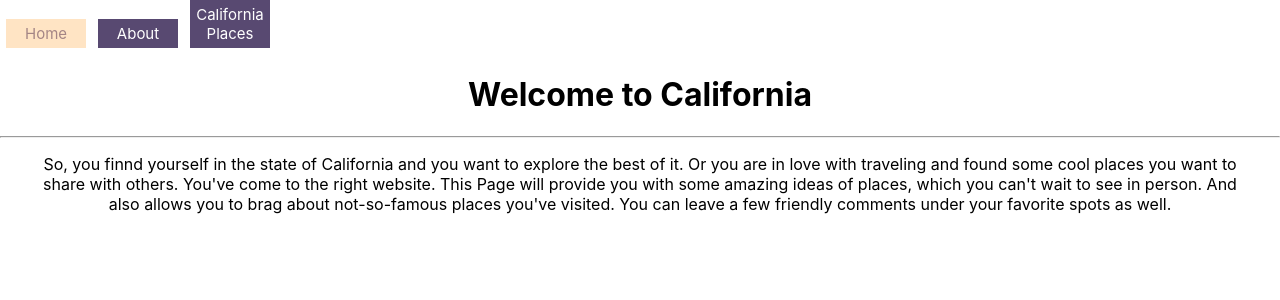
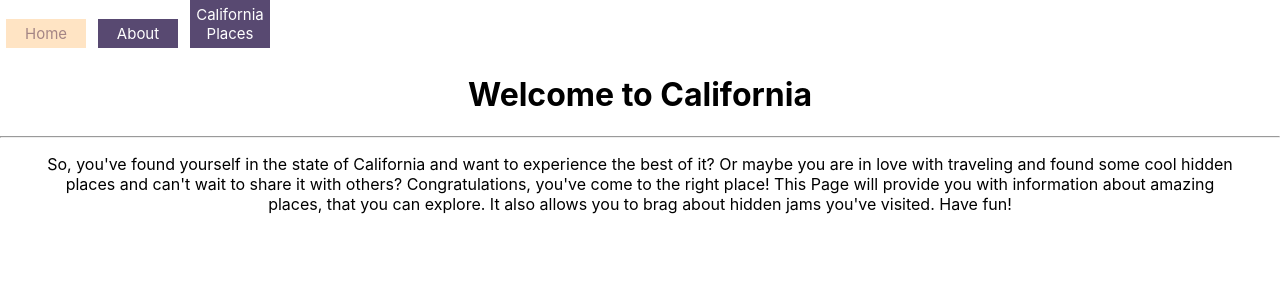
Before and after one commit to LanaKisel/places-to-visit-in-california, a React (Create React App) app: page / in a window 1280 px wide. Shown: the top 300 px of the page. Built offline with nearby package versions, Linux system fonts and the light colour scheme.

Commit message:
edited text from Home.js and About.js

```diff
--- a/db.json
+++ b/db.json
@@ -17,6 +17,12 @@
       "title": "Yosemite National Park",
       "description": "One of California's most formidable natural landscapes, Yosemite National Park features nearly 1,200 square miles of sheer awe: towering waterfalls, millennia-old sequoia trees, striking, daunting cliff faces and some of the most unique rock formations in the United States. But despite its enormous size, most of the tourist activity takes place within the 8-square-mile area of Yosemite Valley. Here you'll find the park's most famous landmarks – Half Dome and El Capitan – as well as excellent hiking trails through the natural monuments.",
       "image": "https://travel.usnews.com/dims4/USNEWS/60c6b8a/2147483647/resize/445x280%5E%3E/crop/445x280/quality/85/?url=https%3A%2F%2Ftravel.usnews.com%2Fimages%2Fgettyimages-599456588_v8Ztsa6.jpg"
+    },
+    {
+      "title": "SF",
+      "description": "",
+      "image": "",
+      "id": 4
     }
   ]
 }
--- a/src/About.js
+++ b/src/About.js
@@ -7,7 +7,7 @@ const About = () => {
         <hr/>
         <br/>
         <br/>
-        <p>Visit California. Our mission is to inspire people to explore this beautiful world. Why California? It's our homeland, which makes it a perfect landmark to start our adventures. We're trying to popularize the idea of traveling that doesn't require fancy hotels, expensive flight tickets or weeks of time of. We want to make exploring beautiful places more commono by raising the awareness of the places that so close in distance to many people. We hope we can inspire people to spend their weekends in nature, fall in love with exploring and fiding unforgettable adventures on the way.</p>
+        <p>Visit California. Our mission is to inspire people to explore this beautiful world. Why did we start with California? It just couldn't be any other way. You see, California is our beautiful homeland, which makes it a perfect landmark to start our adventures. We're trying to popularize the idea of traveling that doesn't require fancy hotels, expensive flight tickets, or weeks of PTO (paid time off). We want to make exploring breathtaking places as easy and as common as possible. All we do is raise awareness of the places that once captured our hearts and happened to be all in one state. Sure we all can have dreams about traveling the world with perfect destinations, but it may take years till the perfect opportunity will present itself. When real life happens and you realize,  you can't have it all, we're here to remind you, that traveling doesn't have to be only a dream that is too far, or too expensive to reach. We're here to inspire you to get out there in nature and explore. Don't wait for the stars to align, just wait till the next available weekend, take your favorite people, friends, or family, and go make memories in places that are close to where you live. We hope we'll be the reason people will enjoy to unplug and cherish the present, as it's important to live while you're alive. </p>
     </div>
   )
 }
--- a/src/Context.js
+++ b/src/Context.js
@@ -1,6 +1,6 @@
 import { createContext, useState } from "react";
-export const PlacesContext = createContext();
-export const PlacesProvider = ({children})=>{
+ const PlacesContext = createContext();
+ const PlacesProvider = ({children})=>{
     const [places, setPlaces]=useState([]);
     const addPlace = (newPlace)=>{
         setPlaces([...places, newPlace]);
@@ -12,3 +12,4 @@ export const PlacesProvider = ({children})=>{
     </PlacesContext.Provider>
   )
 }
+export {PlacesContext, PlacesProvider}
--- a/src/Home.js
+++ b/src/Home.js
@@ -5,7 +5,7 @@ const Home = () => {
     <div>
       <h1>Welcome to  California</h1>
       <hr/>
-      <p style={{textAlign:'center', marginLeft: 40 , marginRight: 40 } }>So, you finnd yourself in the state of California and you want to explore the best of it. Or you are in love with traveling and found some cool places you want to share with others. You've come to the right website. This Page will provide you with some amazing ideas of places, which you can't wait to see in person. And also allows you to brag about not-so-famous places you've visited. You can leave a few friendly comments under your favorite spots as well.</p>
+      <p style={{textAlign:'center', marginLeft: 40 , marginRight: 40 } }>So, you've found yourself in the state of California and want to experience the best of it? Or maybe you are in love with traveling and found some cool hidden places and can't wait to share it with others? Congratulations, you've come to the right place! This Page will provide you with information about amazing places, that you can explore. It also allows you to brag about hidden jams you've visited. Have fun!</p>
     </div>
   )
 }
--- a/src/Place.js
+++ b/src/Place.js
@@ -1,7 +1,7 @@
 import React, {useState, useEffect} from 'react'
 import { useParams } from 'react-router-dom'
 
-const Place = (props) => {
+const Place = () => {
     let { id } = useParams()
     const [place, setPlace]=useState({
         title: "",
```
Also changed, not shown: 1 other file (tests, documents, lock files or other folders).
